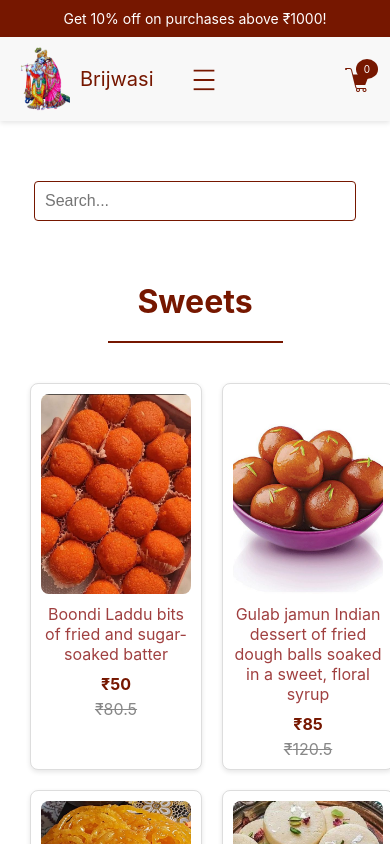
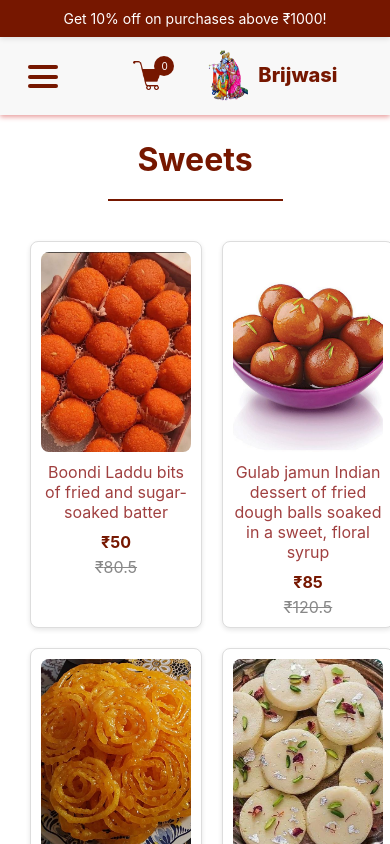
Before and after one commit to IamRaviMaurya/brijwasi, a React (Create React App) app: page / in a window 390 px wide. Shown: the top 844 px of the page. Built offline with nearby package versions, Linux system fonts and the light colour scheme.

Commit message:
worked on navbar responive

```diff
--- a/src/App.js
+++ b/src/App.js
@@ -1,8 +1,8 @@
 import "./App.css";
 import { Route, HashRouter as Router, Routes } from "react-router-dom";
-import NavBar from "./Components/NavBar/NavBar";
 import OfferBar from "./Components/OfferBar/OfferBar";
 import Home from "./Home/Home";
+import NavBar from "./Components/NavBar/NavBar";
 
 function App() {
   return (
--- a/src/Components/NavBar/NavBar.css
+++ b/src/Components/NavBar/NavBar.css
@@ -1,140 +1,282 @@
-/* General styles for the NavBar */
+/* General Styles */
+*,
+*::after,
+*::before {
+    box-sizing: border-box;
+    padding: 0;
+    margin: 0;
+}
+
+.navbar-checkbox {
+    display: none;
+}
+
+.html {
+    font-size: 62.5%;
+}
+
+.container {
+    max-width: 1200px;
+    width: 90%;
+    margin: auto;
+}
+
 .navbar {
+    box-shadow: 0px 2px 5px 0px #ffecec;
+    position: fixed;
+    width: 100%;
+    background: #f8f8f8;
+    color: #761700;
+    opacity: 1;
+    z-index: 100;
+    padding: 20px 20px;
+}
+
+.navbar-container {
     display: flex;
     justify-content: space-between;
+    height: 64px;
     align-items: center;
-  padding: 10px 20px;
-  background-color: #f8f8f8;
-  box-shadow: 0 2px 5px rgba(0, 0, 0, 0.1);
 }
 
-/* Styling for the logo section */
-.nav-logo {
+.menu-items {
+    order: 2;
+    display: flex;
+    list-style: none;
+}
+
+.menu-items li {
+    margin: 0 15px;
+    font-size: 18px;
+    cursor: pointer;
+    color: #a04040;
+    margin-top: 15px;
+}
+
+.menu-items li:hover {
+    color: #761700;
+    font-weight: bold;
+}
+
+/* Logo Section */
+.logo {
     display: flex;
     align-items: center;
 }
 
-.nav-logo img {
+.logo img {
     width: 50px;
-  /* Adjust as per the size of your logo */
     height: auto;
+    margin-top: 20px;
 }
 
-.nav-logo p {
+.logo p {
     font-size: 24px;
     margin-left: 10px;
     color: #761700;
+    margin-top: 15px;
+
 }
 
-/* Styling for the menu items */
-.nav-menu {
-  display: flex;
-  list-style: none;
-}
-
-.nav-menu li {
-  margin: 0 15px;
-  font-size: 18px;
-  cursor: pointer;
-  color: #a04040;
-}
-
-.nav-menu li:hover {
-  color: #761700;
-  font-weight: bold;
-}
-
-/* Login button and cart icon container */
+/* Cart Section */
 .nav-login-cart {
     display: flex;
     align-items: center;
-}
-
-.nav-login-cart button {
-  background-color: #a04040;
-  color: white;
-  border: none;
-  padding: 8px 15px;
-  border-radius: 5px;
-  cursor: pointer;
-  font-size: 16px;
-  margin-right: 20px;
-}
-
-.nav-login-cart button:hover {
-  background-color: #761700;
-}
-
-/* Cart icon and count */
-.cart-container {
-  position: relative;
-  display: flex;
-  align-items: center;
+    margin-right: 15px;
+    /* Add space between cart and other elements */
 }
 
 .cart-container img {
     width: 30px;
     height: auto;
     cursor: pointer;
+    margin-top: 15px;
+    margin-right: 130px;
 }
 
 .cart-count {
     position: absolute;
-  top: -8px;
-  right: -8px;
     background-color: #761700;
     color: white;
     border-radius: 50%;
     padding: 4px 8px;
     font-size: 10px;
+    margin-top: 6px;
+    margin-left: -143px;
 }
 
-.nav-dropdown {
+.nav-login-cart {
+    order: 2;
+}
+
+/* Responsive Styles for Mobile */
+@media (max-width: 768px) {
+
+    .logo p {
+        font-size: 20px;
+        margin-left: 10px;
+        font-weight: 800;
+        color: #761700;
+        margin-top: 0px;
+    }
+
+    .cart-container img {
+        width: 30px;
+        height: auto;
+        cursor: pointer;
+        margin-right: 155px;
+        margin-top: 10px;
+    }
+
+    .cart-count {
+        margin-left: -164px;
+        margin-top: 6px;
+        height: 20px;
+        width: 20px;
+    }
+
+    .logo img {
+        width: 40px;
+        height: auto;
+        margin-top: 0px;
+    }
+
+    .navbar {
+        box-shadow: 0px 2px 5px 0px #e99d9d;
+        position: fixed;
+        width: 100%;
+        background: #f8f8f8;
+        color: #761700;
+        opacity: 1;
+        z-index: 100;
+        padding: 20px 20px;
+    }
+
+    .navbar-container input[type="checkbox"],
+    .navbar-container .hamburger-lines {
+        display: block;
+    }
+
+    .navbar-container {
+        display: block;
+        position: relative;
+        height: 55px;
+    }
+
+    .navbar-container input[type="checkbox"] {
+        position: absolute;
+        display: block;
+        height: 32px;
+        width: 30px;
+        top: 20px;
+        left: -10px;
+        z-index: 5;
+        opacity: 0;
+        cursor: pointer;
+    }
+
+    .navbar-container .hamburger-lines {
+        display: block;
+        height: 23px;
+        width: 30px;
+        position: absolute;
+        top: 25px;
+        left: -10px;
+        z-index: 2;
+        display: flex;
+        flex-direction: column;
+        justify-content: space-between;
+    }
+
+    .navbar-container .hamburger-lines .line {
+        display: block;
+        height: 4px;
+        width: 100%;
+        border-radius: 10px;
+        background: #761700;
+    }
+
+    .navbar-container .hamburger-lines .line1 {
+        transform-origin: 0% 0%;
+        transition: transform 0.3s ease-in-out;
+    }
+
+    .navbar-container .hamburger-lines .line2 {
+        transition: transform 0.2s ease-in-out;
+    }
+
+    .navbar-container .hamburger-lines .line3 {
+        transform-origin: 0% 100%;
+        transition: transform 0.3s ease-in-out;
+    }
+
+    .navbar .menu-items {
+        padding-top: 100px;
+        background: #fff;
+        height: 100vh;
+        max-width: 300px;
+        transform: translate(-150%);
+        display: flex;
+        flex-direction: column;
+        margin-left: -40px;
+        padding-left: 40px;
+        transition: transform 0.5s ease-in-out;
+        box-shadow: 5px 0px 10px 0px #aaa;
+        overflow: scroll;
+    }
+
+    .navbar .menu-items li {
+        margin-bottom: 1.8rem;
+        font-size: 1.1rem;
+        font-weight: 500;
+    }
+
+    .logo {
+        order: 3;
+        position: absolute;
+        top: 10px;
+        right: 15px;
+        font-size: 2.5rem;
+    }
+
+    .nav-login-cart {
+        order: 4;
+        position: absolute;
+        top: 10px;
+        right: 20px;
+        /* Position cart on the right */
+        display: flex;
+        align-items: center;
+    }
+
+    .navbar-container input[type="checkbox"]:checked~.menu-items {
+        transform: translateX(0);
+    }
+
+    .navbar-container input[type="checkbox"]:checked~.hamburger-lines .line1 {
+        transform: rotate(45deg);
+    }
+
+    .navbar-container input[type="checkbox"]:checked~.hamburger-lines .line2 {
+        transform: scaleY(0);
+    }
+
+    .navbar-container input[type="checkbox"]:checked~.hamburger-lines .line3 {
+        transform: rotate(-45deg);
+    }
+
+    .navbar-container input[type="checkbox"]:checked~.nav-login-cart {
         display: none;
     }
 
-/* Responsive Design */
-@media (max-width: 768px) {
-  .nav-menu {
+}
+
+@media (max-width: 500px) {
+    .navbar-container input[type="checkbox"]:checked~.logo {
         display: none;
     }
 
-  .nav-login-cart button {
-    font-size: 14px;
-  }
-
-  .cart-container img {
-    width: 25px;
-  }
-
-  .nav-dropdown {
-    display: block;
-    width: 30px;
-    margin-left: -90px;
-    transition: 0.5s;
-  }
-
-  .nav-menu-visible {
-    display: flex;
-    height: 30px;
-    width: 100%;
-    position: absolute;
-    background-color: #f8f8f8;
-    justify-content: center;
-    top: 100px;
-    padding: 13px 0px;
-    margin-left: -20px;
-}
-
-  .nav-dropdown.open {
-    transform: rotate(90deg);
-  }
-
-  .nav-logo p {
-    font-size: 20px;
-  }
-
-  .navbar li {
-    font-size: 15px;
+    .navbar-container input[type="checkbox"]:checked~.nav-login-cart {
+        display: none;
     }
 }
--- a/src/Components/NavBar/NavBar.jsx
+++ b/src/Components/NavBar/NavBar.jsx
@@ -1,54 +1,31 @@
-import React, { useEffect, useRef } from "react";
+import React from "react";
 import logo from "../../Assets/radha-krishna.png";
 import cart_icon from "../../Assets/cart-icon.png";
-import nav_menu from "../../Assets/nav-menu.png";
 import "./NavBar.css";
 
 const NavBar = () => {
-  const menuRef = useRef();
-  const dropdownRef = useRef();
-
-  const dropdownToggle = (e) => {
-    menuRef.current.classList.toggle("nav-menu-visible");
-    e.target.classList.toggle("open");
-  };
-
-  useEffect(() => {
-    const handleClickOutside = (event) => {
-      if (
-        menuRef.current &&
-        !menuRef.current.contains(event.target) &&
-        !dropdownRef.current.contains(event.target)
-      ) {
-        menuRef.current.classList.remove("nav-menu-visible");
-        dropdownRef.current.classList.remove("open");
-      }
-    };
-    document.addEventListener("mousedown", handleClickOutside);
-    return () => {
-      document.removeEventListener("mousedown", handleClickOutside);
-    };
-  }, []);
   return (
-    <div className="navbar">
-      <div className="nav-logo">
+    <div>
+      <nav class="navbar">
+        <div class="navbar-container container">
+          <input type="checkbox" className="navbar-checkbox" name="" id="" />
+          <div class="hamburger-lines">
+            <span class="line line1"></span>
+            <span class="line line2"></span>
+            <span class="line line3"></span>
+          </div>
+          <ul class="menu-items">
+            <li>Home</li>
+            <li>Sweet</li>
+            <li>Namkeen</li>
+            <li>Snacks</li>
+            <li>Drinks</li>
+            <li>Contact</li>
+          </ul>
+          <div className="logo">
             <img src={logo} alt="" />
             <p>Brijwasi</p>
           </div>
-      <img
-        onClick={dropdownToggle}
-        ref={dropdownRef}
-        src={nav_menu}
-        alt=""
-        className="nav-dropdown"
-      />
-      <ul ref={menuRef} className="nav-menu">
-        <li>Home</li>
-        <li>Sweets</li>
-        <li>Namkeens</li>
-        <li>Snacks</li>
-        <li>Drinks</li>
-      </ul>
           <div className="nav-login-cart">
             {/* <button>Login</button> */}
             <div className="cart-container">
@@ -57,6 +34,8 @@ const NavBar = () => {
             </div>
           </div>
         </div>
+      </nav>
+    </div>
   );
 };
 
--- a/src/Components/OfferBar/OfferBar.css
+++ b/src/Components/OfferBar/OfferBar.css
@@ -1,17 +1,20 @@
 .offer-bar {
-    background-color: #761700; /* Bright color for attention */
+  background-color: #761700;
   color: white;
   text-align: center;
   padding: 10px 0;
   font-size: 16px;
   box-shadow: 0 2px 5px rgba(0, 0, 0, 0.1);
+  position: fixed;
+  top: 0;
+  width: 100%;
+  z-index: 1000;
 }
 
 .offer-bar p {
   margin: 0;
 }
 
-  /* Make sure the offer bar looks good on mobile screens */
 @media (max-width: 768px) {
   .offer-bar {
       font-size: 14px;
```
Lines whose indentation alone changed are shown as unchanged.
